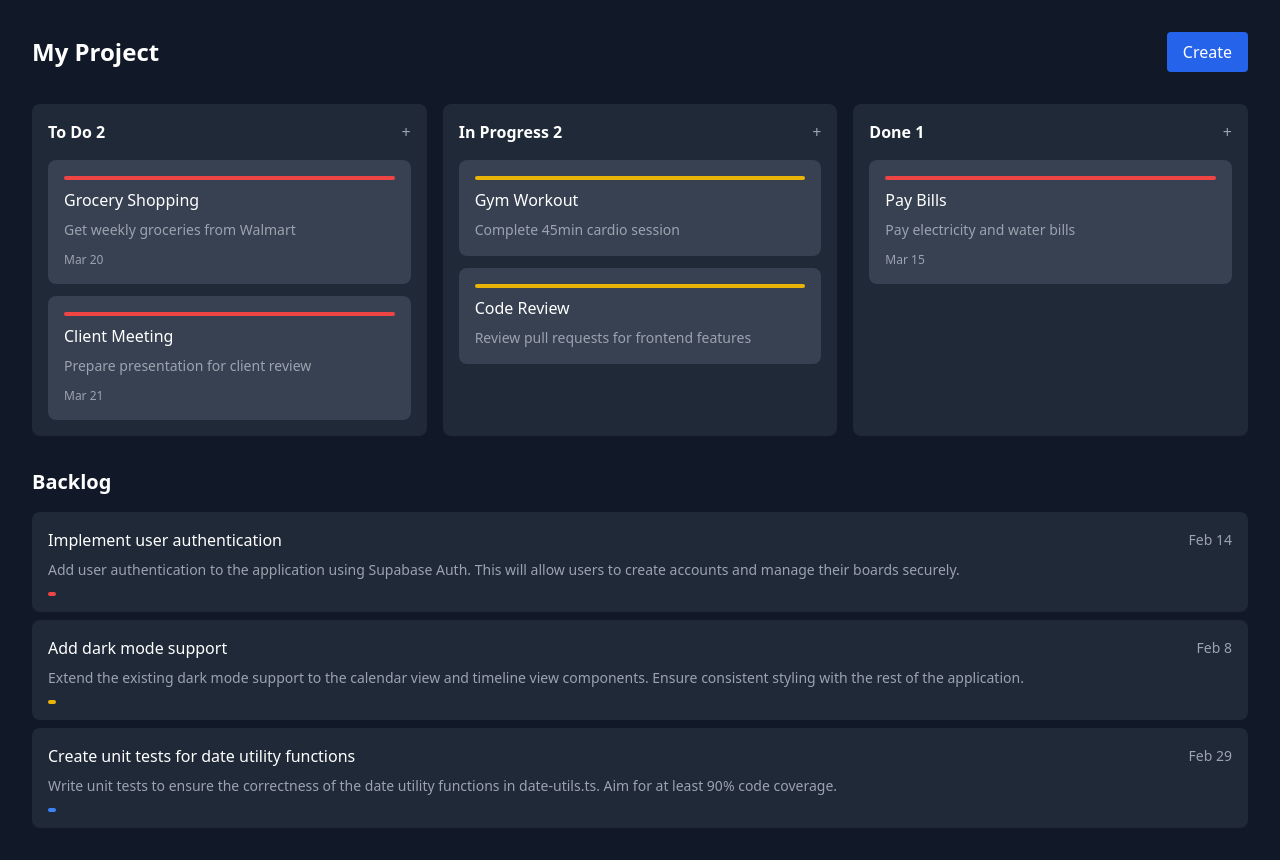
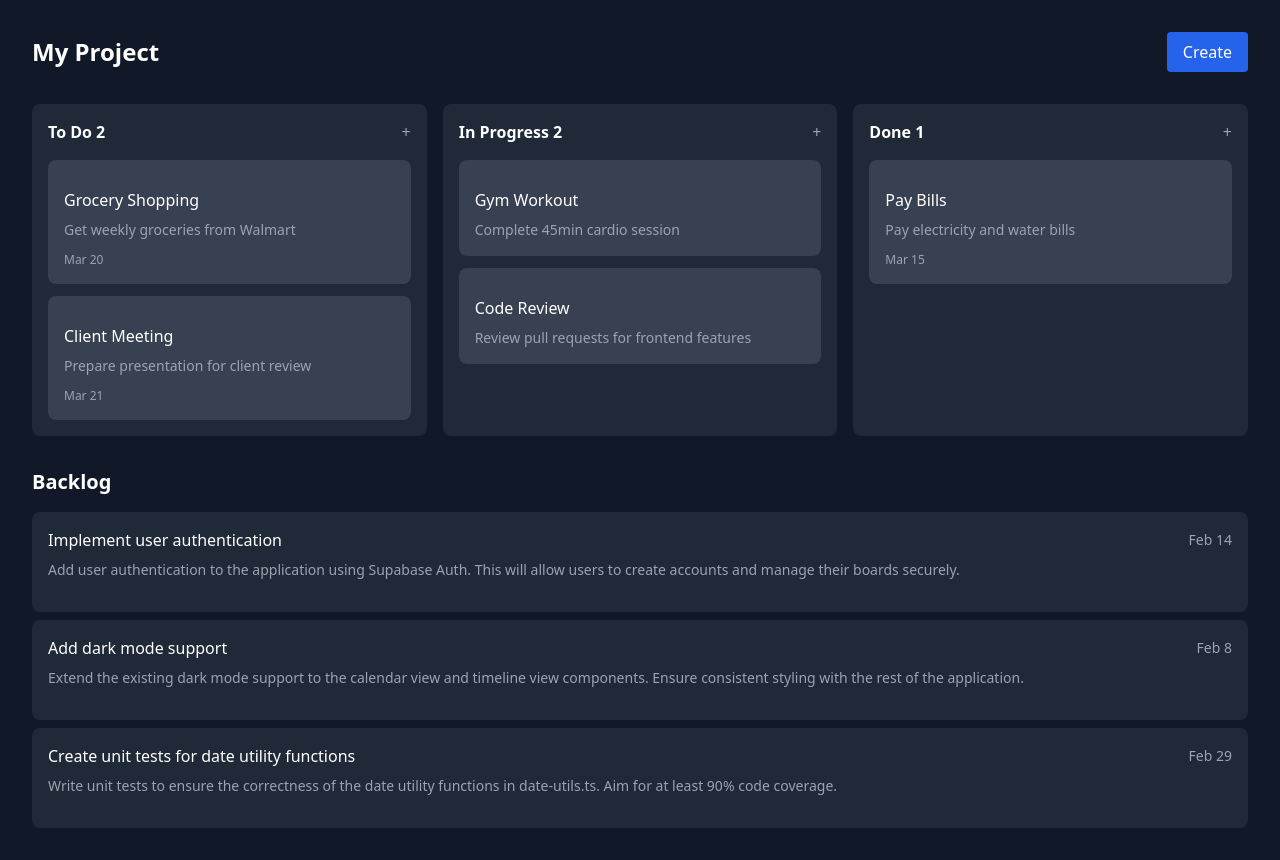
Before and after one commit to aleksiliu/kanban-board, a Nuxt app: page / in a window 1280 px wide. Built offline with nearby package versions, Linux system fonts and the light colour scheme.

Commit message:
Add utils file

```diff
--- a/pages/index.vue
+++ b/pages/index.vue
@@ -1,27 +1,11 @@
 <script setup lang="ts">
   import { mockTasks } from '@/mocks/mockTasks'
+  import { formatDate, getPriorityColor } from '@/utils'
 
   const todoTasks = computed(() => mockTasks.filter((task) => task.status === 'todo'))
   const inProgressTasks = computed(() => mockTasks.filter((task) => task.status === 'in-progress'))
   const doneTasks = computed(() => mockTasks.filter((task) => task.status === 'done'))
   const backlogTasks = computed(() => mockTasks.filter((task) => task.status === 'backlog'))
-
-  const formatDate = (date: Date) => {
-    return new Intl.DateTimeFormat('en-US', { month: 'short', day: 'numeric' }).format(date)
-  }
-
-  const getPriorityColor = (priority?: string) => {
-    switch (priority) {
-      case 'high':
-        return 'bg-red-500'
-      case 'medium':
-        return 'bg-yellow-500'
-      case 'low':
-        return 'bg-blue-500'
-      default:
-        return 'bg-gray-500'
-    }
-  }
 </script>
 
 <template>
--- /dev/null
+++ b/utils/index.ts
@@ -0,0 +1,16 @@
+export const formatDate = (date: Date) => {
+  return new Intl.DateTimeFormat('en-US', { month: 'short', day: 'numeric' }).format(date)
+}
+
+export const getPriorityColor = (priority?: string) => {
+  switch (priority) {
+    case 'high':
+      return 'bg-red-500'
+    case 'medium':
+      return 'bg-yellow-500'
+    case 'low':
+      return 'bg-blue-500'
+    default:
+      return 'bg-gray-500'
+  }
+}
```
